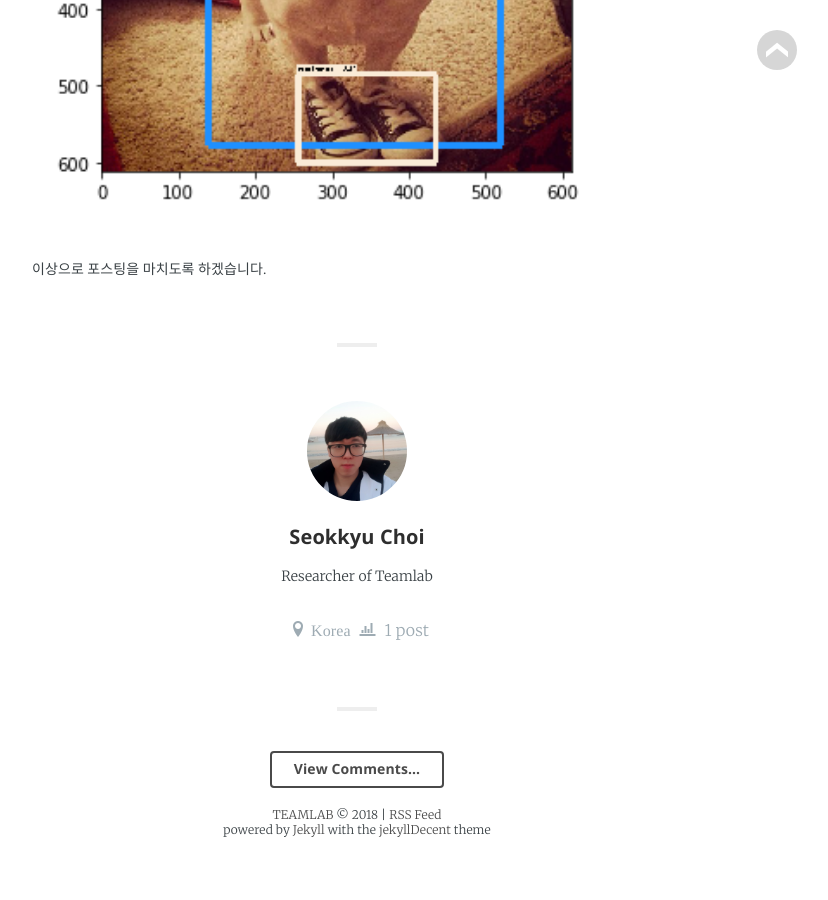
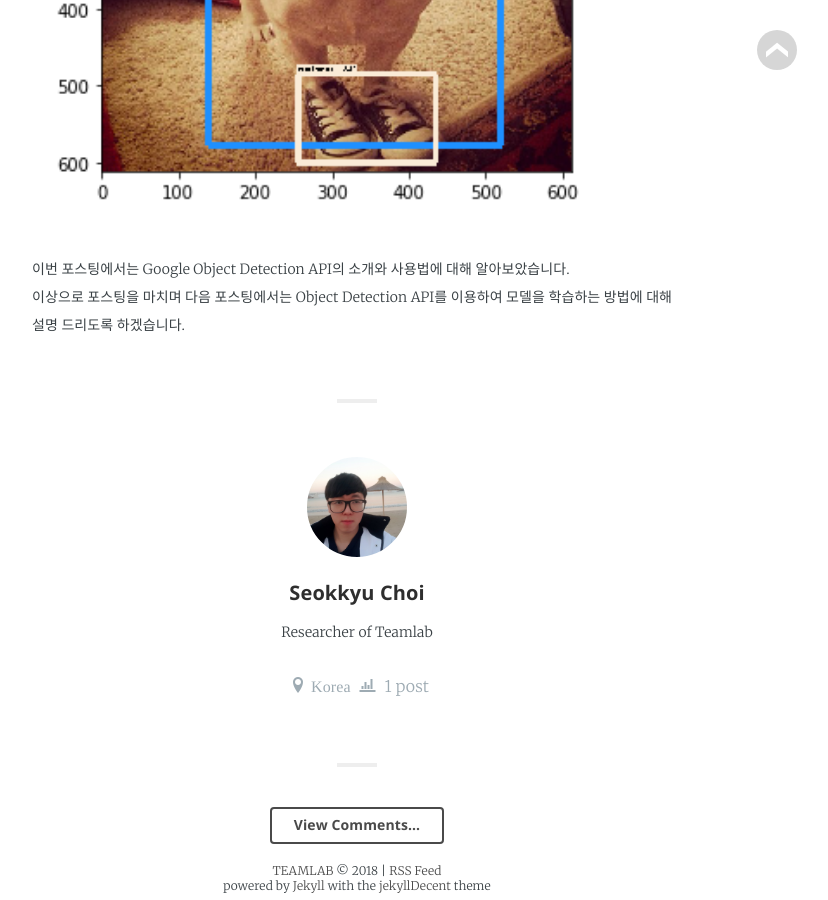
Before and after one commit to TeamLab/jekyllDecent, a Jekyll site: the page built from _posts/2018-04-18-Object detection tutoral.md, in a window 1280 px wide and 900 px high, scrolled down 3812 px. Shown: the whole window, without its empty margins (283-1111 px from the left). Built offline with Jekyll 4.4.1, drawn with Linux system fonts in a browser that asks for light colours; some web fonts are replaced; before the commit the page ends 4671 px from its top, so only the background shows below that; some of the changed text lies outside the part shown.

Commit message:
edit contents

```diff
--- a/_posts/2018-04-18-Object detection tutoral.md
+++ b/_posts/2018-04-18-Object detection tutoral.md
@@ -105,4 +105,5 @@ Detection 출력 화면
   <img src="{{ "/media/img/OD_example.png" | absolute_url }}"/>
 </figure>
 
-이상으로 포스팅을 마치도록 하겠습니다.
+이번 포스팅에서는 Google Object Detection API의 소개와 사용법에 대해 알아보았습니다.
+이상으로 포스팅을 마치며 다음 포스팅에서는 Object Detection API를 이용하여 모델을 학습하는 방법에 대해 설명 드리도록 하겠습니다.
```
Also changed, not shown: other parts of _posts/2018-04-18-Object detection tutoral.md (+1 -1 lines).
